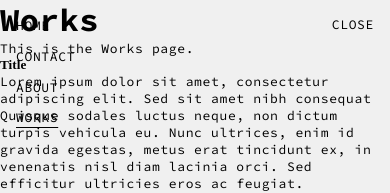
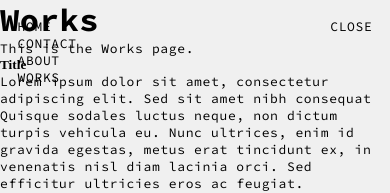
Before and after one commit to feliciawillnas/myportfolio, a React (Vite) app: page /works in a window 390 px wide. Both pictures are taken after a click on the element "MENU". Shown: the top 193 px of the page. Built offline with nearby package versions, Linux system fonts and the light colour scheme.

Commit message:
animation in progress, map out header links

```diff
--- a/package.json
+++ b/package.json
@@ -10,6 +10,7 @@
     "preview": "vite preview"
   },
   "dependencies": {
+    "motion": "^12.6.2",
     "react": "^18.2.0",
     "react-dom": "^18.2.0",
     "react-icons": "^5.5.0",
--- a/src/components/Header.jsx
+++ b/src/components/Header.jsx
@@ -1,9 +1,29 @@
+import { motion } from "framer-motion";
 import React, { useState } from "react";
-import styled, { useTheme } from "styled-components";
+import styled from "styled-components";
 
 export default function Header({ currentPath }) {
   const [open, setOpen] = useState(false);
-  const theme = useTheme();
+
+  // const menuVariants = {
+  //   hidden: { x: "100%" },
+  //   visible: {
+  //     x: 0,
+  //     transition: { staggerChildren: 0.2, when: "beforeChildren" },
+  //   },
+  // };
+
+  // const linkVariants = {
+  //   hidden: { x: 50, opacity: 0 },
+  //   visible: { x: 0, opacity: 1 },
+  // };
+
+  const navItems = [
+    { id: "home", label: "home", path: "/" },
+    { id: "contact", label: "contact", path: "/contact" },
+    { id: "about", label: "about", path: "/about" },
+    { id: "works", label: "works", path: "/works" },
+  ];
 
   return (
     <Main>
@@ -11,20 +31,29 @@ export default function Header({ currentPath }) {
         <HamburgerMenu onClick={() => setOpen(!open)}>
           {open ? "Close" : "Menu"}
         </HamburgerMenu>
-        <Nav open={open}>
+        <Nav
+          open={open}
+          // as={motion.nav}
+          // initial="hidden"
+          // animate="visible"
+          // exit="hidden"
+          // variants={menuVariants}
+        >
           <ul>
-            <li className={currentPath === "/" ? "active" : ""}>
-              <a href="/">Home</a>
-            </li>
-            <li className={currentPath === "/contact" ? "active" : ""}>
-              <a href="/contact">Contact</a>
-            </li>
-            <li className={currentPath === "/about" ? "active" : ""}>
-              <a href="/about">About</a>
-            </li>
-            <li className={currentPath === "/works" ? "active" : ""}>
-              <a href="/works">Works</a>
-            </li>
+            {navItems.map((item) => (
+              <motion.li
+              // variants={linkVariants}
+              >
+                <a
+                  key={item.id}
+                  to={item.path}
+                  className={currentPath === item.path ? "active" : ""}
+                  href={item.path}
+                >
+                  {item.label}
+                </a>
+              </motion.li>
+            ))}
           </ul>
         </Nav>
       </MobileFlexedNav>
@@ -39,7 +68,7 @@ const Main = styled.header`
   padding: 3rem;
 
   @media (max-width: 768px) {
-    padding: 1rem;
+    padding: 1.1rem;
   }
 `;
 
@@ -52,6 +81,8 @@ const MobileFlexedNav = styled.div`
 `;
 
 const Nav = styled.nav`
+  width: 100%;
+
   ul {
     display: flex;
     gap: 3rem;
@@ -59,27 +90,28 @@ const Nav = styled.nav`
     @media (max-width: 768px) {
       display: ${({ open }) => (open ? "flex" : "none")};
       flex-direction: column;
-      gap: 0.8rem;
+      gap: 0rem;
     }
   }
 
   li {
-    :hover {
-      background-color: #000;
-      color: white;
+    @media (max-width: 768px) {
+      :hover {
+        background-color: #000;
+        color: white;
+      }
     }
-
-    &.active {
-      text-decoration: underline;
-      text-underline-offset: 5px;
-    }
+  }
+  // Inte nödvändig
+  a {
+    display: block;
   }
 `;
 
 const HamburgerMenu = styled.p`
   display: none;
   text-transform: uppercase;
-  cursor: pointer; // funkar inte
+  cursor: pointer;
 
   @media (max-width: 768px) {
     display: block;
--- a/src/data/projectData.json
+++ b/src/data/projectData.json
@@ -4,7 +4,7 @@
     "title": "Title",
     "text": "Lorem ipsum dolor sit amet, consectetur adipiscing elit. Sed sit amet nibh consequat Quisque sodales luctus neque, non dictum turpis vehicula eu. Nunc ultrices, enim id gravida egestas, metus erat tincidunt ex, in venenatis nisl diam lacinia orci. Sed efficitur ultricies eros ac feugiat.",
     "tech": "React, TypeScript, Styled Components",
-    "image": "/images/website1.png",
+    "image": "/assets/webpage.png",
     "website_link": "websitelink.com",
     "github_link": "githublink.com",
     "category": "school"
@@ -14,7 +14,7 @@
     "title": "Title 2",
     "text": "Lorem ipsum dolor sit amet, consectetur adipiscing elit. Sed sit amet nibh consequat Quisque sodales luctus neque, non dictum turpis vehicula eu. Nunc ultrices, enim id gravida egestas, metus erat tincidunt ex, in venenatis nisl diam lacinia orci. Sed efficitur ultricies eros ac feugiat.",
     "tech": "React, JavaScript",
-    "image": "/images/website1.png",
+    "image": "/assets/webpage.png",
     "website_link": "websitelink.com",
     "github_link": "githublink.com",
     "category": "school"
@@ -24,7 +24,7 @@
     "title": "Title 3",
     "text": "Lorem ipsum dolor sit amet, consectetur adipiscing elit. Sed sit amet nibh consequat Quisque sodales luctus neque, non dictum turpis vehicula eu. Nunc ultrices, enim id gravida egestas, metus erat tincidunt ex, in venenatis nisl diam lacinia orci. Sed efficitur ultricies eros ac feugiat.",
     "tech": "Vue, TypeScript, MUI",
-    "image": "/images/website1.png",
+    "image": "/assets/webpage.png",
     "website_link": "websitelink.com",
     "github_link": "githublink.com",
     "category": "school"
```
Also changed, not shown: 2 other files (tests, documents, lock files or other folders).
